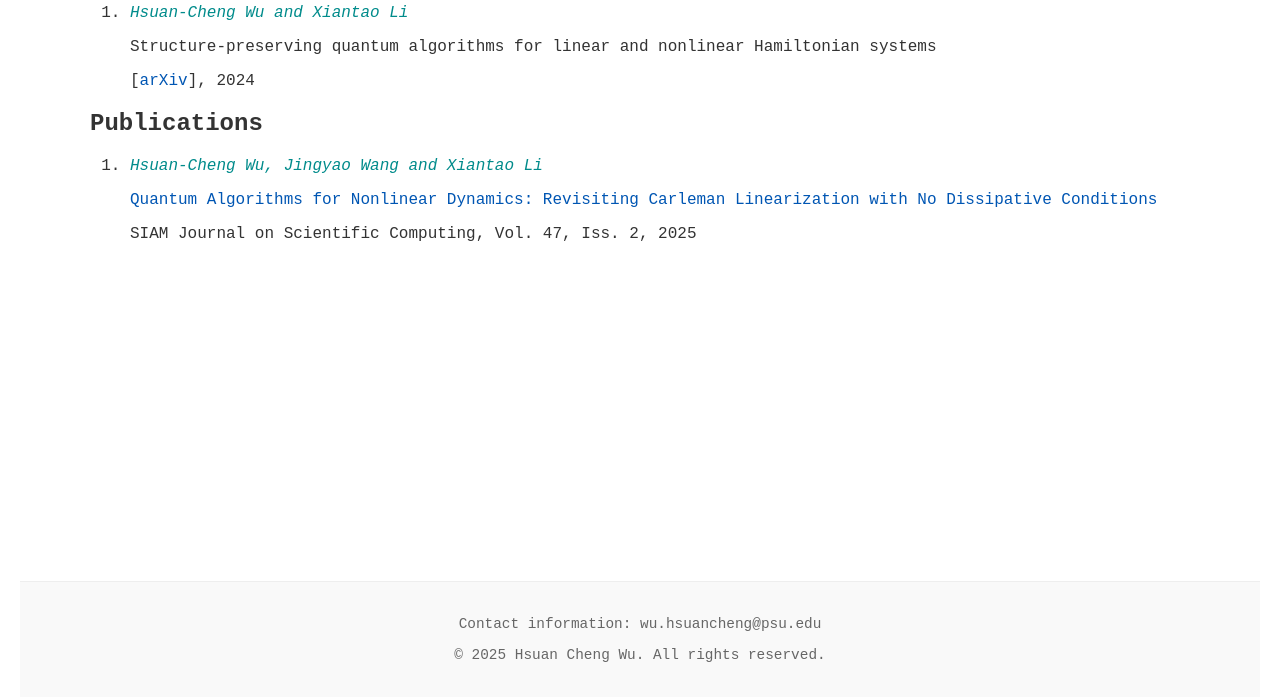
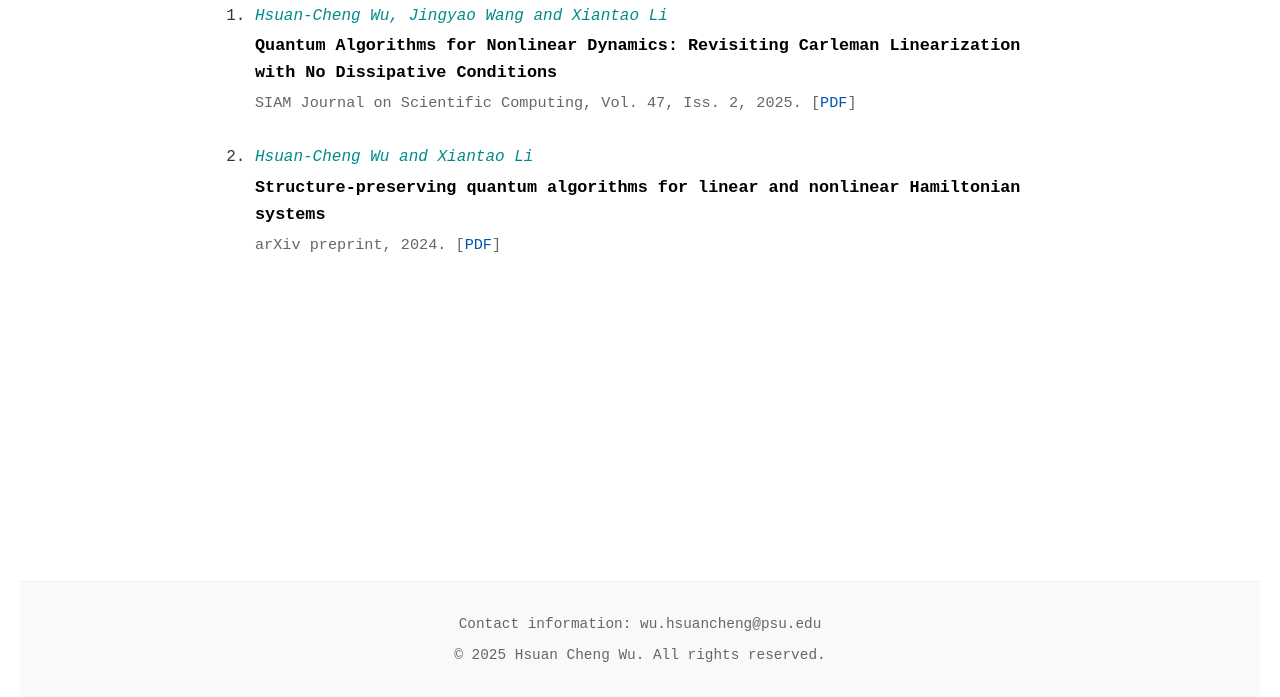
Before and after one commit to HsuanChengWu/hsuanchengwu.github.io, a plain HTML site: page research.html in a window 1280 px wide. Shown: the part 103-800 px from the top of the page. Drawn offline with Linux system fonts and the light colour scheme; a web font is replaced by a local one.

Commit message:
style edit

```diff
--- a/css/style.css
+++ b/css/style.css
@@ -171,3 +171,61 @@ footer {
         display: inline-block;
     }
 }
+
+
+
+/* --- LAYOUT FOR TEXT PAGES (Publication/Teaching) --- */
+.text-page-container {
+    width: 100%;
+    max-width: 850px; /* Limits width so lines aren't too long to read */
+    margin: 0 auto;   /* Centers the block on the screen */
+}
+
+/* Optional: Add some spacing between papers/courses */
+.text-page-container h3 {
+    margin-top: 40px;
+    border-bottom: 2px solid #eee;
+    padding-bottom: 10px;
+}
+
+.text-page-container li {
+    margin-bottom: 15px;
+    line-height: 1.6;
+}
+
+
+/* --- PUBLICATION LIST STYLING --- */
+
+.pub-list li {
+    margin-bottom: 30px; /* Space between different papers */
+}
+
+/* 1. Name */
+.pub-author {
+    color: darkcyan;
+    font-style: italic;
+    margin-bottom: 4px; /* Small gap between name and title */
+}
+
+/* 2. Paper Name */
+.pub-title {
+    font-weight: bold;
+    margin-bottom: 4px; /* Small gap between title and journal */
+    font-size: 1.05rem;
+}
+
+.pub-title a {
+    text-decoration: none;
+    color: #000; /* Keeps title black (or change to blue if you prefer) */
+}
+
+.pub-title a:hover {
+    text-decoration: underline;
+    color: #0056b3;
+}
+
+/* 3. Journal/Link */
+.pub-journal {
+    color: #666; /* Grey text for metadata */
+    font-size: 0.95rem;
+}
--- a/research.html
+++ b/research.html
@@ -7,40 +7,46 @@
   <meta name="viewport" content="width=device-width, initial-scale=1.0">
   <title>Hsuan-Cheng Wu</title>
 
-
   <link rel="stylesheet" type="text/css" href="css/style.css">
-    <!-- Google Fonts  -->
   <link rel="preconnect" href="https://fonts.googleapis.com">
   <link rel="preconnect" href="https://fonts.gstatic.com" crossorigin>
-    <link href="https://fonts.googleapis.com/css2?family=Lora:ital,wght@0,400..700;1,400..700&family=Oxygen+Mono&family=Pacifico&display=swap" rel="stylesheet">
+  <link href="https://fonts.googleapis.com/css2?family=Lora:ital,wght@0,400..700;1,400..700&family=Oxygen+Mono&display=swap" rel="stylesheet">
 </head>
-
-
 
 <body>
   <main>
-    <div class="wrapper">
-    <h2>Arriving Soon</h2>
+    <div class="text-page-container">
+
+      <header>
+        <h2>Publications and Preprints</h2>
+      </header>
+
+      <ol class="pub-list">
+
+        <li>
+          <div class="pub-author">Hsuan-Cheng Wu, Jingyao Wang and Xiantao Li</div>
+          <div class="pub-title">
+            <a href="https://doi.org/10.1137/24M1665799" target="_blank">Quantum Algorithms for Nonlinear Dynamics: Revisiting Carleman Linearization with No Dissipative Conditions</a>
           </div>
-    <ol>
+          <div class="pub-journal">
+            SIAM Journal on Scientific Computing, Vol. 47, Iss. 2, 2025.  [<a href="https://arxiv.org/abs/2405.12714" target="_blank">PDF</a>]
+          </div>
+        </li>
+
         <li>
-        <p style="color: darkcyan; font-style: italic;">Hsuan-Cheng Wu and Xiantao Li</p>
-        <p>Structure-preserving quantum algorithms for linear and nonlinear Hamiltonian systems</p>
-        [<a href="https://arxiv.org/abs/2411.03599" target="_blank">arXiv</a>], 2024</li>
+          <div class="pub-author">Hsuan-Cheng Wu and Xiantao Li</div>
+          <div class="pub-title">
+            <a href="https://arxiv.org/abs/2411.03599" target="_blank">Structure-preserving quantum algorithms for linear and nonlinear Hamiltonian systems</a>
+          </div>
+          <div class="pub-journal">
+             arXiv preprint, 2024. [<a href="https://arxiv.org/abs/2411.03599" target="_blank">PDF</a>]
+          </div>
+        </li>
+
       </ol>
 
-    <h2>Publications</h2>
-    <ol>
-      <li>
-        <p style="color: darkcyan; font-style: italic;">Hsuan-Cheng Wu, Jingyao Wang and Xiantao Li</p>
-        <a href="https://doi.org/10.1137/24M1665799" target="_blank">Quantum Algorithms for Nonlinear Dynamics: Revisiting Carleman Linearization with No Dissipative Conditions</a>
-        <p>SIAM Journal on Scientific Computing, Vol. 47, Iss. 2, 2025 </p></li>
-    </ol>
+    </div> </main>
 
-  </main>
-</body>
-
-  <!-- footer -->
   <footer id="Footer">
     <div class="footer-container">
       <p class="footer-center-text">
@@ -52,6 +58,5 @@
     </div>
   </footer>
 
-
-
+</body>
 </html>
```
Also changed, not shown: course.html (+2 -2 lines), index.html (+1 -1 lines). Lines whose indentation alone changed are shown as unchanged.
